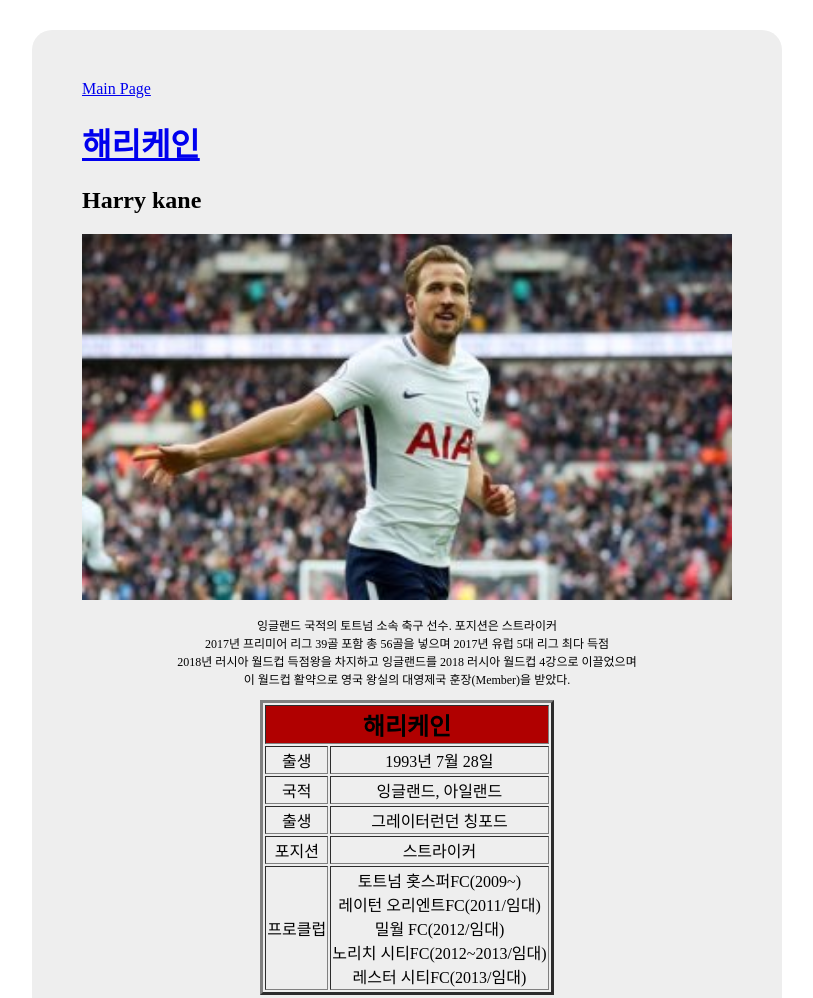
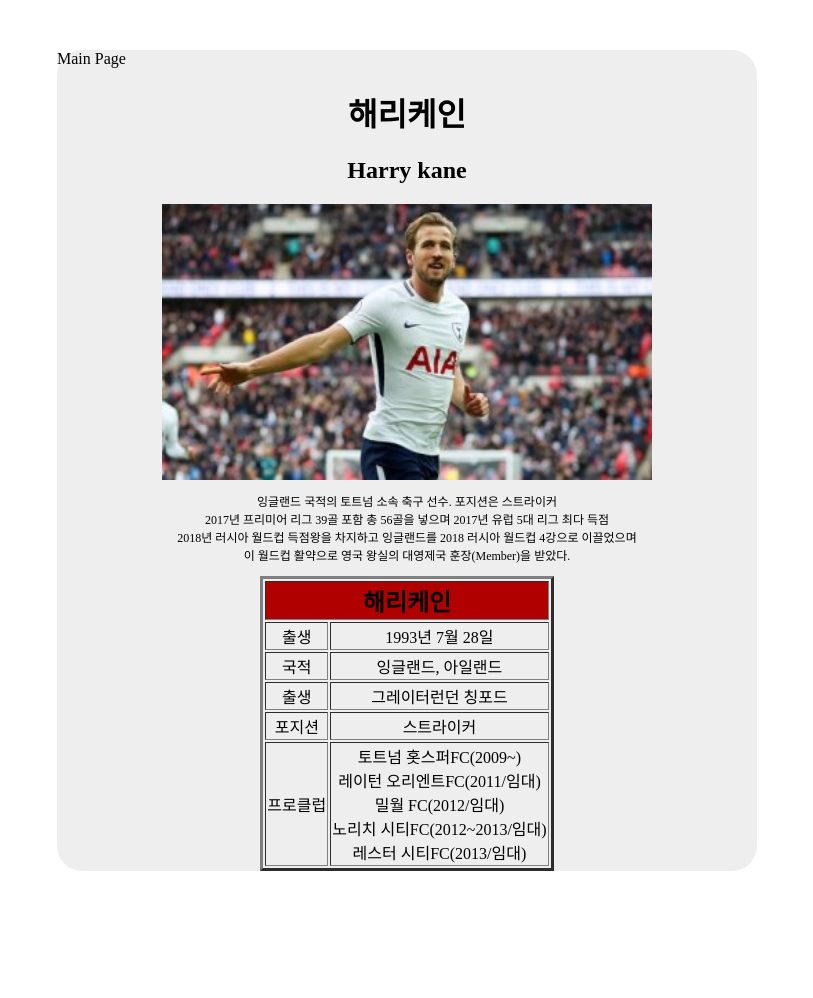
Before and after one commit to ksg4019113/my-soccer, a plain HTML site: page 3.html in a window 1280 px wide. Shown: the top 998 px of the page, without its empty margins (233-1046 px from the left). After the commit the page ends 921 px from the top, so only its background shows below. Drawn offline with Linux system fonts and the light colour scheme; a script that the page names is missing.

Commit message:
Add files via upload

```diff
--- a/3.html
+++ b/3.html
@@ -15,22 +15,36 @@
   }
   div{
     background-color: #eee;
-    border-radius: 20px;
-    padding: 50px;
-    width: 650px;
+    border-radius: 25px;
+    width: 700px;
     margin-left: auto;
     margin-right: auto;
-    margin-top: 30px;
-    margin-bottom: 30px;
+    margin-top: 50px;
+    margin-bottom: 50px;
+  }
+  a {
+    text-decoration: none;
+    color: black;
+  }
+  h1{
+    text-align: center;
+  }
+  h2{
+    text-align: center;
+  }
+  img{
+    display: block;
+    margin-left: auto;
+    margin-right: auto;
   }
   </style>
 </head>
 <body>
   <div>
   <a href="index.html">Main Page</a>
-  <h1><strong><a href="https://search.naver.com/search.naver?sm=tab_hty.top&where=nexearch&query=%ED%95%B4%EB%A6%AC%EC%BC%80%EC%9D%B8&oquery=%EB%B0%95%EC%A7%80%EC%84%B1&tqi=U%2BD1dwprvTossPH8Iolsssssshh-435522"target="_blank" title ="해리케인">해리케인</strong></h1></a>
+  <h1><strong><a href="https://search.naver.com/search.naver?sm=tab_hty.top&where=nexearch&query=%ED%95%B4%EB%A6%AC%EC%BC%80%EC%9D%B8&oquery=%EB%B0%95%EC%A7%80%EC%84%B1&tqi=U%2BD1dwprvTossPH8Iolsssssshh-435522"target="_blank" title ="해리케인" id="middle">해리케인</strong></h1></a>
   <h2><strong>Harry kane</strong></h2>
-  <img src="Harry.jpg"width="100%">
+  <img src="Harry.jpg"width="70%">
   <p>잉글랜드 국적의 토트넘 소속 축구 선수. 포지션은 스트라이커<br>
     2017년 프리미어 리그 39골 포함 총 56골을 넣으며 2017년 유럽 5대 리그 최다 득점<br>
     2018년 러시아 월드컵 득점왕을 차지하고 잉글랜드를 2018 러시아 월드컵 4강으로 이끌었으며<br>
```
Also changed, not shown: 1.html (+16 -8 lines), 2.html (+15 -7 lines), index.html (+14 -7 lines).
